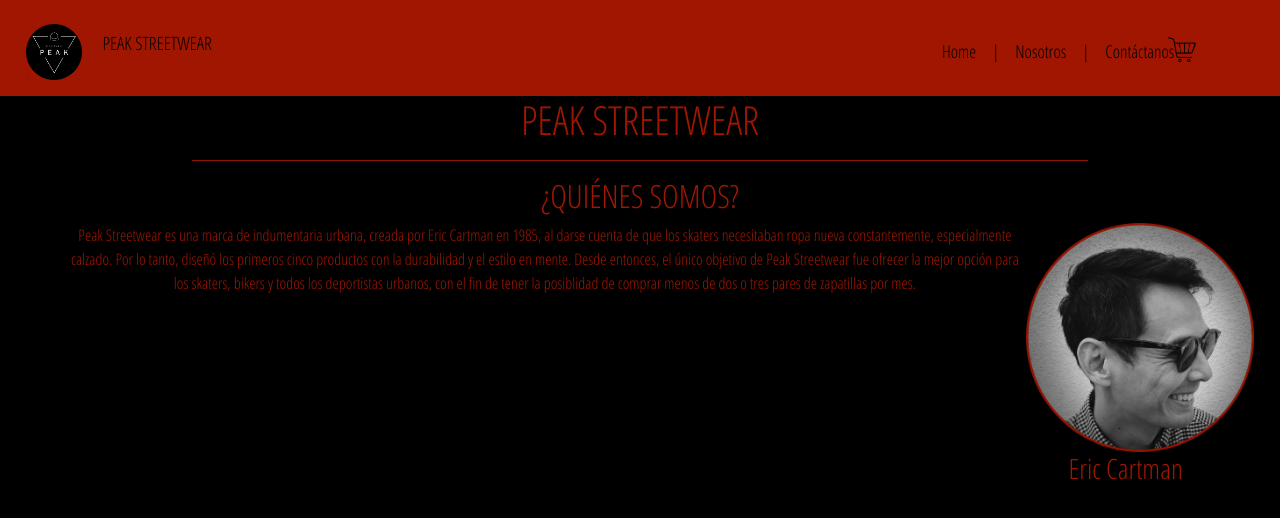
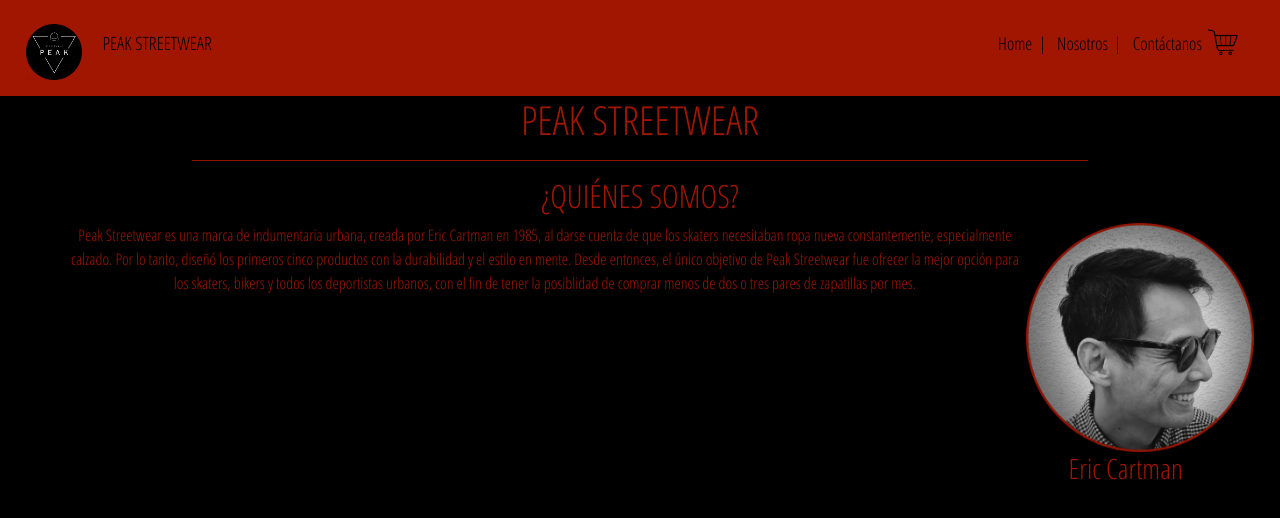
Before and after one commit to Clavi-K/Peak-x-React, a React (Create React App) app: page /aboutus in a window 1280 px wide. Shown: the top 518 px of the page. Built offline with nearby package versions, Linux system fonts and the light colour scheme.

Commit message:
Bug fixes v2

```diff
--- a/src/components/css/style2.css
+++ b/src/components/css/style2.css
@@ -73,24 +73,12 @@ header ul li a {
 
 header ul li p {
     color: black;
-    margin-top: 120%;
     margin-bottom: 0%;
 }
 
-header button img {
-    position: relative;
-    align-items: center;
-    width: 100%;
-}
-
 header button {
-    position: absolute;
-    display: inline;
     background: none;
     border: none;
-    width: 2%;
-    right: 4%;
-    top: 3.2%;
 }
 
 section h1 {
@@ -231,17 +219,30 @@ section h1 {
     text-decoration: none;
 }
 
-.sCart {
-    left: 21vw;
-    top: .4vh;
-    width: 12%;
-}
-
 .navBar {
+    list-style: none;
+    display: flex;
+    flex-direction: row;
+    margin-top: auto;
     position: absolute;
     font-size: 110%;
     bottom: 91vh;
-    right: 0%;
+    right: 2%;
+}
+
+.navBar li {
+    margin-right: 5%;
+    margin-left: 5%;
+}
+
+.navBar li button {
+    position: absolute;
+    right: 50%;
+    width: auto;
+}
+
+.navBar li button img {
+    width: 100%;
 }
 
 .NavTitle {
@@ -453,6 +454,27 @@ section h1 {
 
 /* --- IDs --- */
 
+#cartDisplay li p {
+    position: absolute;
+    left: 145%;
+    bottom: 1%;
+}
+
+#cartDisplay li button {
+    text-align: center;
+    top: -5%;
+    left: 125%;
+    position: absolute;
+    width: 20%;
+    height: 120%;
+}
+
+#cartDisplay li button img {
+    position: relative;
+    top: -13%;
+    left: -2%;
+}
+
 #title {
     display: block;
     text-align: center;
--- a/src/components/display/AboutUs.js
+++ b/src/components/display/AboutUs.js
@@ -11,7 +11,7 @@ export default function AboutUs() {
                 <p>Peak Streetwear es una marca de indumentaria urbana, creada por Eric Cartman en 1985, al darse cuenta de que los skaters necesitaban ropa nueva constantemente, especialmente calzado. Por lo tanto, diseñó los primeros cinco productos con la durabilidad y el estilo en mente. Desde entonces, el único objetivo de Peak Streetwear fue ofrecer la mejor opción para los skaters, bikers y todos los deportistas urbanos, con el fin de tener la posiblidad de comprar menos de dos o tres pares de zapatillas por mes. </p>
 
                 <div className='imgDiv'>
-                    <img src={Eric}></img>
+                    <img src={Eric} alt=""></img>
                     <h3>Eric Cartman</h3>
                 </div>
             </div>
--- a/src/components/display/ItemCounter.js
+++ b/src/components/display/ItemCounter.js
@@ -1,4 +1,4 @@
-import React, { useEffect, useState } from 'react';
+import React, { useState } from 'react';
 import '../css/style2.css';
 import { NavLink } from 'react-router-dom';
 import { useContext } from 'react';
--- a/src/components/display/Landing.js
+++ b/src/components/display/Landing.js
@@ -28,7 +28,7 @@ function Landing(props) {
                     <Route exact path="/hoodies" element={<ItemList cat="hoodies" />} />
                     <Route exact path="/snaps" element={<ItemList cat="snaps" />} />
                     <Route exact path="/details/:id" element={<Details />} />
-                    <Route exact path="/cart" element={<CartView />} />
+                    <Route exact path="/cart" element={<CartView key="" />} />
                     <Route exact path="/newOrder" element={<OrderForm />} />
                     <Route exact path="/contact" element={<Contact />} />
                     <Route exact path="/aboutus" element={<AboutUs />} />
--- a/src/components/display/Navbar.js
+++ b/src/components/display/Navbar.js
@@ -1,13 +1,13 @@
-import React, { useContext, useState } from 'react';
+import React, { useContext } from 'react';
 import '../css/style2.css';
 import logo from '../img/logo.png';
 import cartImg from '../img/cart.png';
-import { Link, useSearchParams } from 'react-router-dom';
+import { Link } from 'react-router-dom';
 import { CartContext } from '../../context/CartContext';
 
 function Navbar() {
 
-    const { cartL, cart } = useContext(CartContext);
+    const { cartL } = useContext(CartContext);
 
     let style;
 
@@ -26,37 +26,44 @@ function Navbar() {
 
             <h1 className="NavTitle">PEAK STREETWEAR</h1>
 
-            <ul className="nav navBar" id="menu">
+            <ul className="navBar">
 
-                <li className="nav-item">
-                    <a id="item" className="nav-link menu" ariaCurrent="page" href="/">Home</a>
+                <Link to={`/`}>
+                    <li>
+                        <p>Home</p>
                     </li>
+                </Link>
 
                 <li>
                     <p>|</p>
                 </li>
 
-                <li className="nav-item">
-                    <a id="item" className="nav-link menu" href="/aboutus">Nosotros</a>
+                <Link to={`/aboutus`}>
+                    <li>
+                        <p>Nosotros</p>
                     </li>
-
+                </Link>
 
                 <li>
                     <p>|</p>
                 </li>
 
-                <li className="nav-item">
-                    <a id="item" className="nav-link menu" href="/contact">Contáctanos</a>
+                <Link to={`/contact`}>
+                    <li>
+                        <p>Contáctanos</p>
                     </li>
+                </Link>
 
-
+                <Link to={`/cart`} id="cartDisplay">
                     <li>
-                    <button className="sCart">
+                        <button>
                             <img src={cartImg} alt="" />
                         </button>
 
                         <p className={style}>{cartL}</p>
                     </li>
+                </Link>
+
             </ul>
 
         </header>
```
Lines whose indentation alone changed are shown as unchanged.
